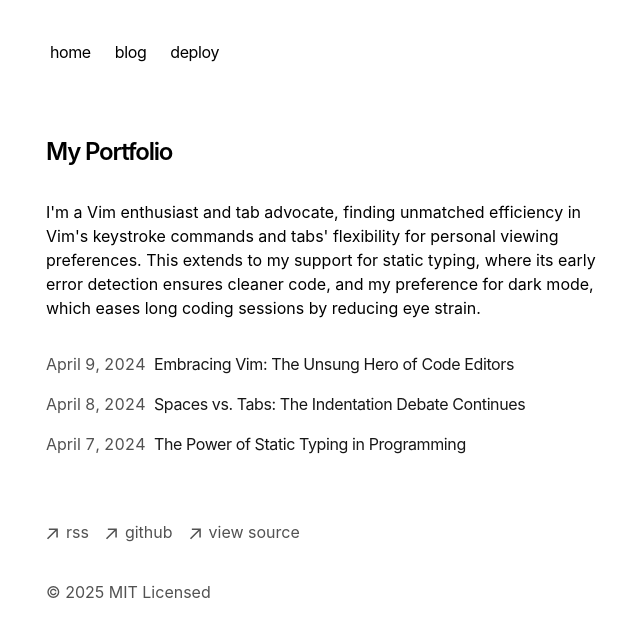
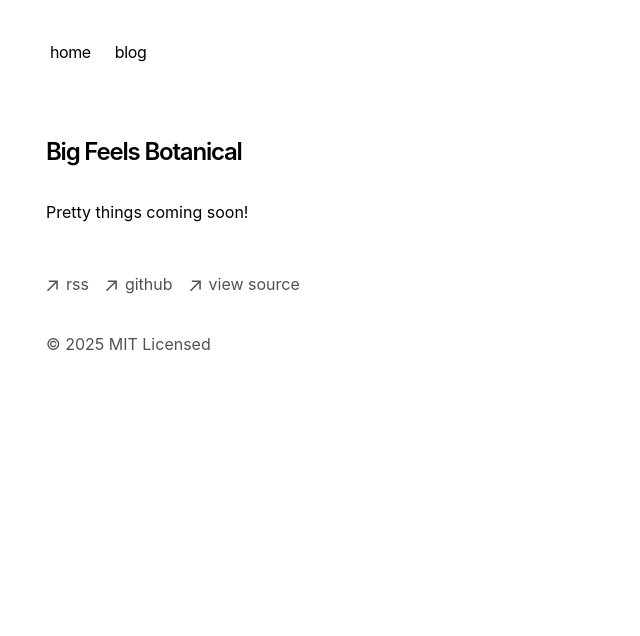
Before and after one commit to misskelly/big-feels-botanical, a Next.js app: page / in a window 1280 px wide. Shown: the top 636 px of the page, without its empty margins (306-946 px from the left). Built offline with nearby package versions, Linux system fonts and the light colour scheme.

Commit message:
Remove blog and update description

```diff
--- a/app/components/mdx.tsx
+++ b/app/components/mdx.tsx
@@ -5,10 +5,10 @@ import { highlight } from 'sugar-high'
 import React from 'react'
 
 function Table({ data }) {
-  let headers = data.headers.map((header, index) => (
+  const headers = data.headers.map((header, index) => (
     <th key={index}>{header}</th>
   ))
-  let rows = data.rows.map((row, index) => (
+  const rows = data.rows.map((row, index) => (
     <tr key={index}>
       {row.map((cell, cellIndex) => (
         <td key={cellIndex}>{cell}</td>
@@ -27,7 +27,7 @@ function Table({ data }) {
 }
 
 function CustomLink(props) {
-  let href = props.href
+  const href = props.href
 
   if (href.startsWith('/')) {
     return (
@@ -49,7 +49,7 @@ function RoundedImage(props) {
 }
 
 function Code({ children, ...props }) {
-  let codeHTML = highlight(children)
+  const codeHTML = highlight(children)
   return <code dangerouslySetInnerHTML={{ __html: codeHTML }} {...props} />
 }
 
@@ -60,13 +60,13 @@ function slugify(str) {
     .trim() // Remove whitespace from both ends of a string
     .replace(/\s+/g, '-') // Replace spaces with -
     .replace(/&/g, '-and-') // Replace & with 'and'
-    .replace(/[^\w\-]+/g, '') // Remove all non-word characters except for -
-    .replace(/\-\-+/g, '-') // Replace multiple - with single -
+    .replace(/[^\w-]+/g, '') // Remove all non-word characters except for -
+    .replace(/--+/g, '-') // Replace multiple - with single -
 }
 
 function createHeading(level) {
   const Heading = ({ children }) => {
-    let slug = slugify(children)
+    const slug = slugify(children)
     return React.createElement(
       `h${level}`,
       { id: slug },
@@ -77,7 +77,7 @@ function createHeading(level) {
           className: 'anchor',
         }),
       ],
-      children
+      children,
     )
   }
 
@@ -86,7 +86,7 @@ function createHeading(level) {
   return Heading
 }
 
-let components = {
+const components = {
   h1: createHeading(1),
   h2: createHeading(2),
   h3: createHeading(3),
--- a/app/components/nav.tsx
+++ b/app/components/nav.tsx
@@ -6,9 +6,6 @@ const navItems = {
   },
   '/blog': {
     name: 'blog',
-  },
-  'https://vercel.com/templates/next.js/portfolio-starter-kit': {
-    name: 'deploy',
   },
 }
 
--- a/app/components/posts.tsx
+++ b/app/components/posts.tsx
@@ -2,7 +2,7 @@ import Link from 'next/link'
 import { formatDate, getBlogPosts } from 'app/blog/utils'
 
 export function BlogPosts() {
-  let allBlogs = getBlogPosts()
+  const allBlogs = getBlogPosts()
 
   return (
     <div>
--- a/app/page.tsx
+++ b/app/page.tsx
@@ -1,21 +1,10 @@
-import { BlogPosts } from 'app/components/posts'
-
 export default function Page() {
   return (
     <section>
       <h1 className="mb-8 text-2xl font-semibold tracking-tighter">
-        My Portfolio
+        Big Feels Botanical
       </h1>
-      <p className="mb-4">
-        {`I'm a Vim enthusiast and tab advocate, finding unmatched efficiency in
-        Vim's keystroke commands and tabs' flexibility for personal viewing
-        preferences. This extends to my support for static typing, where its
-        early error detection ensures cleaner code, and my preference for dark
-        mode, which eases long coding sessions by reducing eye strain.`}
-      </p>
-      <div className="my-8">
-        <BlogPosts />
-      </div>
+      <p className="mb-4">{`Pretty things coming soon!`}</p>
     </section>
   )
 }
```
Also changed, not shown: eslint.config.mts, 1 other file (tests, documents, lock files or other folders).
